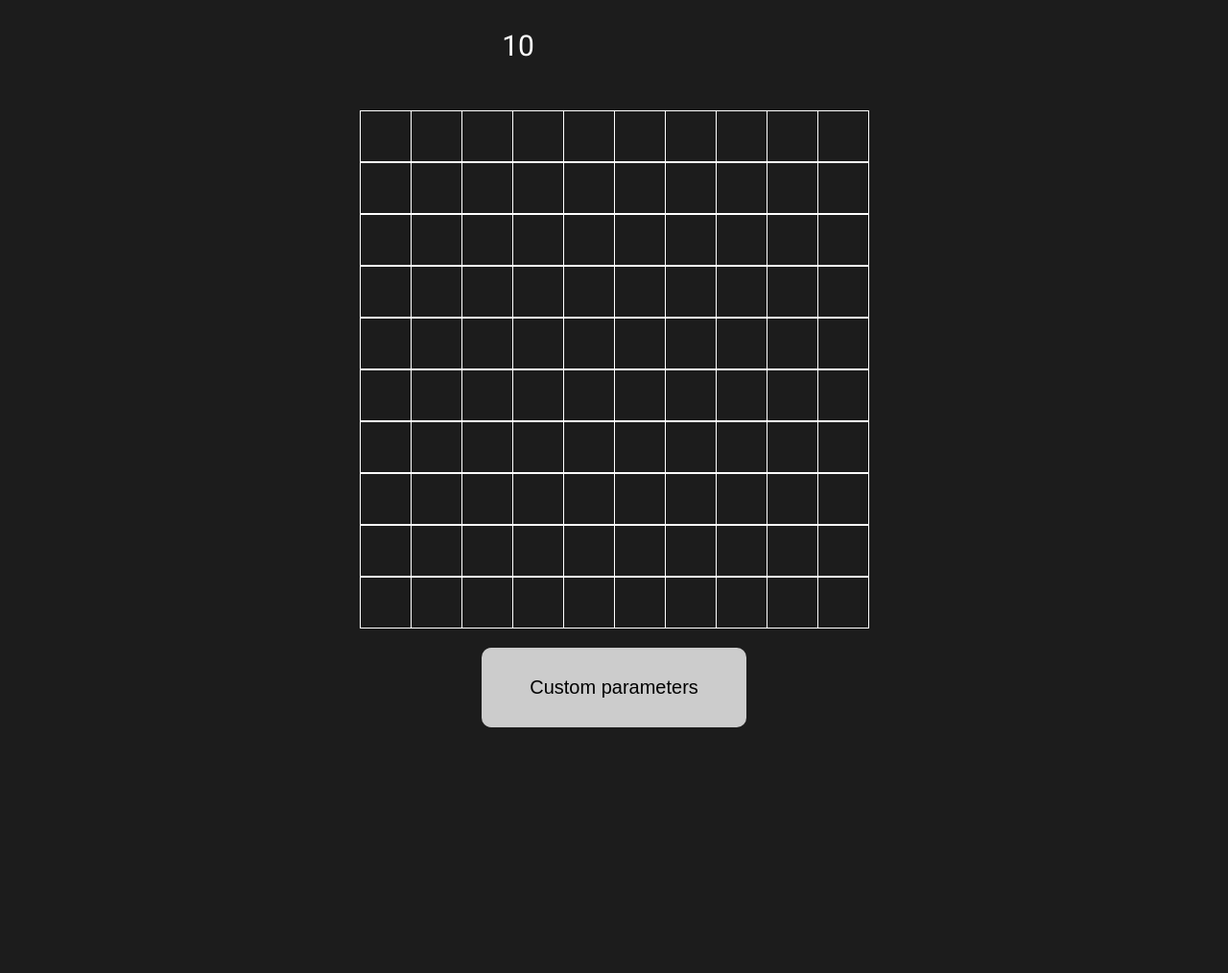
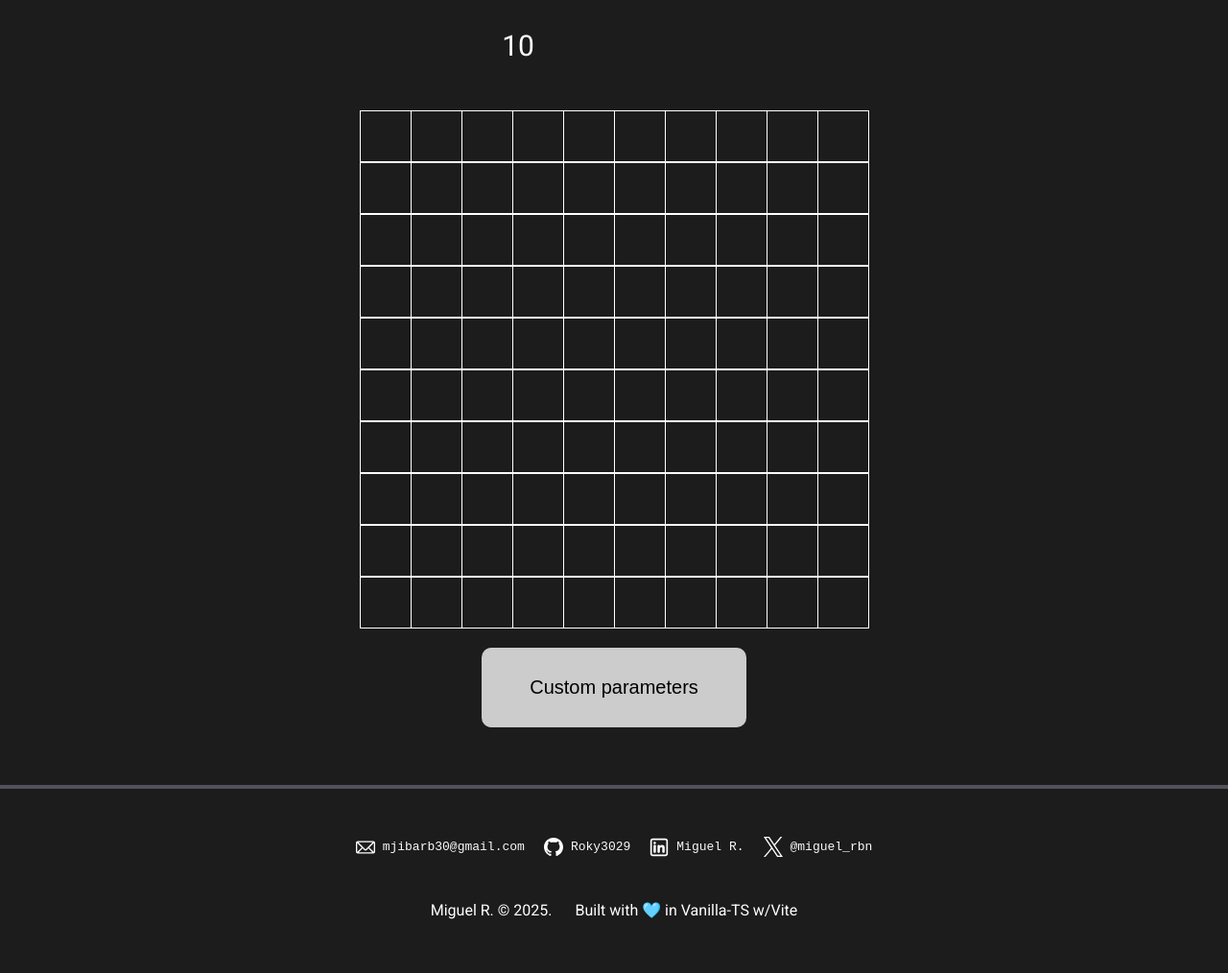
Before and after one commit to Roky3029/minesweeper, a website built with Vite: page index.html in a window 1280 px wide. Shown: the whole page at 96% size. Before the commit the page ends 800 px from the top, so only its background shows below. Built offline with nearby package versions, Linux system fonts and the light colour scheme.

Commit message:
added a simple footer with socials

```diff
--- a/index.html
+++ b/index.html
@@ -70,6 +70,32 @@
 
 		<button id="btn">Custom parameters</button>
 
+		<footer>
+			<div>
+				<a href="mailto:mjibarb30@gmail.com" target="_blank">
+					<img src="./src/img/email.svg" alt="Icon" width="20" />
+					<pre>mjibarb30@gmail.com</pre>
+				</a>
+				<a href="https://github.com/Roky3029" target="_blank">
+					<img src="./src/img/github.svg" alt="Icon" width="20" />
+					<pre>Roky3029</pre>
+				</a>
+				<a
+					href="https://www.linkedin.com/in/miguel-rabasco-bernab%C3%A9-02a68834b/"
+					target="_blank"
+				>
+					<img src="./src/img/linkedin.svg" alt="Icon" width="20" />
+					<pre>Miguel R.</pre>
+				</a>
+				<a href="https://x.com/miguel_rbn" target="_blank">
+					<img src="./src/img/x.svg" alt="Icon" width="20" />
+					<pre>@miguel_rbn</pre>
+				</a>
+			</div>
+
+			<p>Miguel R. &copy; 2025. &emsp; Built with 🩵 in Vanilla-TS w/Vite</p>
+		</footer>
+
 		<script type="module" src="/src/main.ts"></script>
 	</body>
 </html>
--- a/src/style.css
+++ b/src/style.css
@@ -14,4 +14,7 @@ html {
 	/* justify-content: center; */
 	flex-direction: column;
 	gap: 20px;
+	max-width: 100%;
+	width: 100%;
+	overflow-x: hidden;
 }
--- /dev/null
+++ b/src/styles/footer.css
@@ -0,0 +1,35 @@
+/* border-t-4 border-zinc-600 w-full px-10 py-10 mt-auto flex items-center justify-center flex-col text-white gap-5 */
+
+footer {
+	border-top: 4px solid rgb(82, 82, 92);
+	width: 100%;
+	padding: 40px;
+	margin-top: auto;
+	display: flex;
+	align-items: center;
+	justify-content: center;
+	flex-direction: column;
+	color: white;
+	gap: 20px;
+}
+
+footer div {
+	display: flex;
+	align-items: center;
+	justify-content: center;
+	gap: 20px;
+}
+
+footer div a {
+	display: flex;
+	align-items: center;
+	justify-content: space-between;
+	gap: 8px;
+	transition: all 0.3s;
+	text-decoration: none;
+	color: rgb(248, 250, 252);
+}
+
+footer div a:hover {
+	color: rgb(172, 170, 168);
+}
```
Also changed, not shown: src/main.ts (+4 -3 lines), src/img/email.svg (added), src/img/github.svg (added), src/img/linkedin.svg (added), src/img/x.svg (added).
